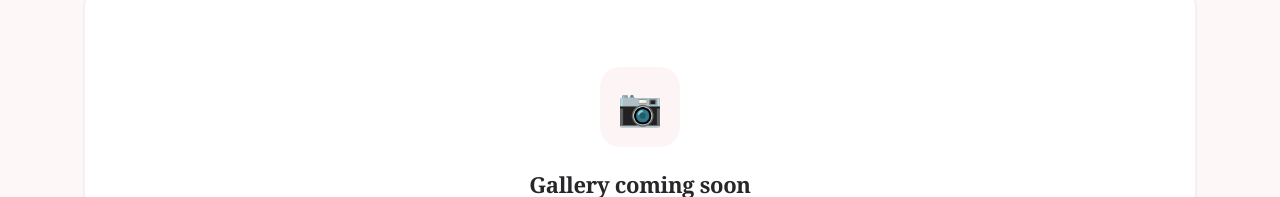
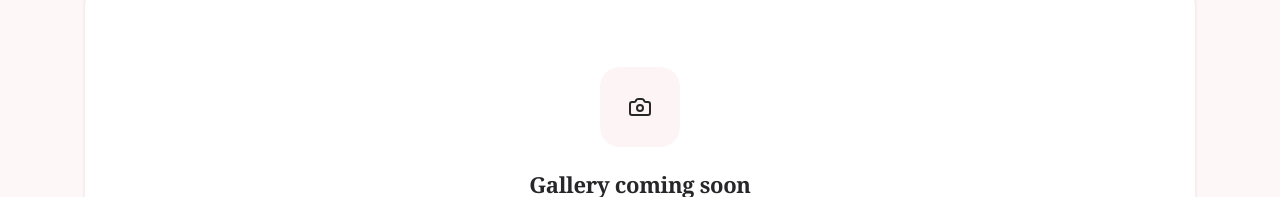
Before and after one commit to elsieok/elsietheexplorer, a Next.js app: page /photography in a window 1280 px wide. Shown: the part 247-444 px from the top of the page. Built offline with nearby package versions, Linux system fonts and the light colour scheme.

Commit message:
Update photography/page.js

```diff
--- a/app/photography/page.js
+++ b/app/photography/page.js
@@ -1,7 +1,7 @@
 'use client'
 import { useState, useEffect } from 'react'
 import Image from 'next/image'
-import { X, MapPin, Calendar } from 'lucide-react'
+import { X, MapPin, Calendar, Camera } from 'lucide-react'
 
 export default function PhotographyPage() {
   const [selected, setSelected] = useState(null)
@@ -93,7 +93,7 @@ export default function PhotographyPage() {
               fontSize: '2.25rem',
             }}
           >
-            📷
+            <Camera/>
           </div>
           <h2
             style={{
```
